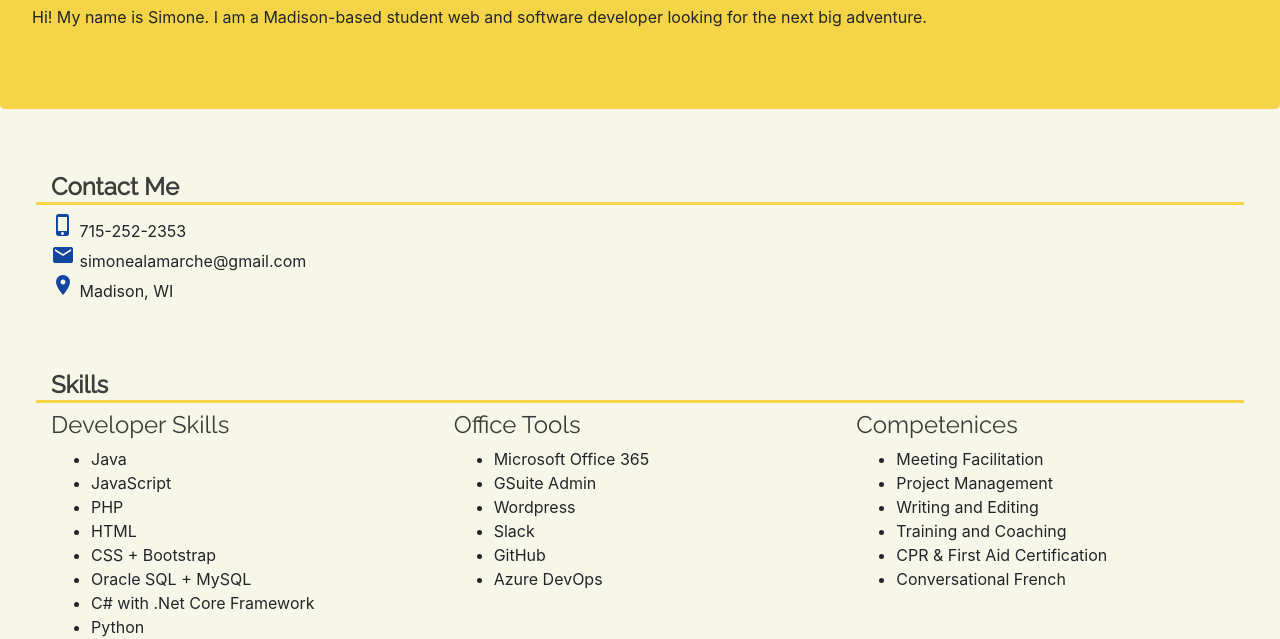
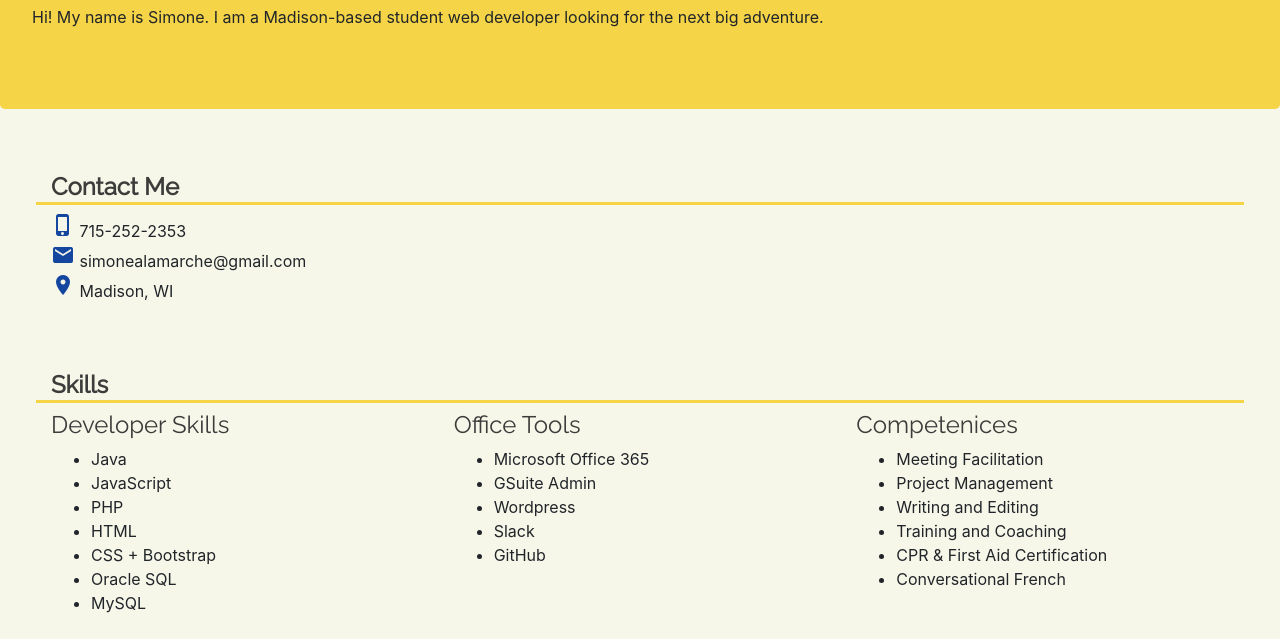
Before and after one commit to simonealamarche/github-upload, a plain HTML site: page index.html in a window 1280 px wide. Shown: the part 170-809 px from the top of the page. Drawn offline with nearby package versions, Linux system fonts and the light colour scheme; a web font is replaced by a local one.

Commit message:
Revert "Branch1"

```diff
--- a/index.html
+++ b/index.html
@@ -43,7 +43,7 @@
             <h1>This is just the beginning</h1>
             <div class="row">
             <div class="col"><p>Hi! My name is Simone. I am a Madison-based student
-                    web and software developer looking for the next big adventure.</p>
+                    web developer looking for the next big adventure.</p>
             </div>
             <!--
             <div class="col-md-3">
@@ -75,9 +75,8 @@
                     <li>PHP</li>
                     <li>HTML</li>
                     <li>CSS + Bootstrap</li>
-                    <li>Oracle SQL + MySQL</li>
-                    <li>C# with .Net Core Framework</li>
-                    <li>Python</li>
+                    <li>Oracle SQL</li>
+                    <li>MySQL</li>
                 </ul>
             </div>
 
@@ -89,7 +88,6 @@
                     <li>Wordpress</li>
                     <li>Slack</li>
                     <li>GitHub</li>
-                    <li>Azure DevOps</li>
                 </ul>
             </div>
 
```
